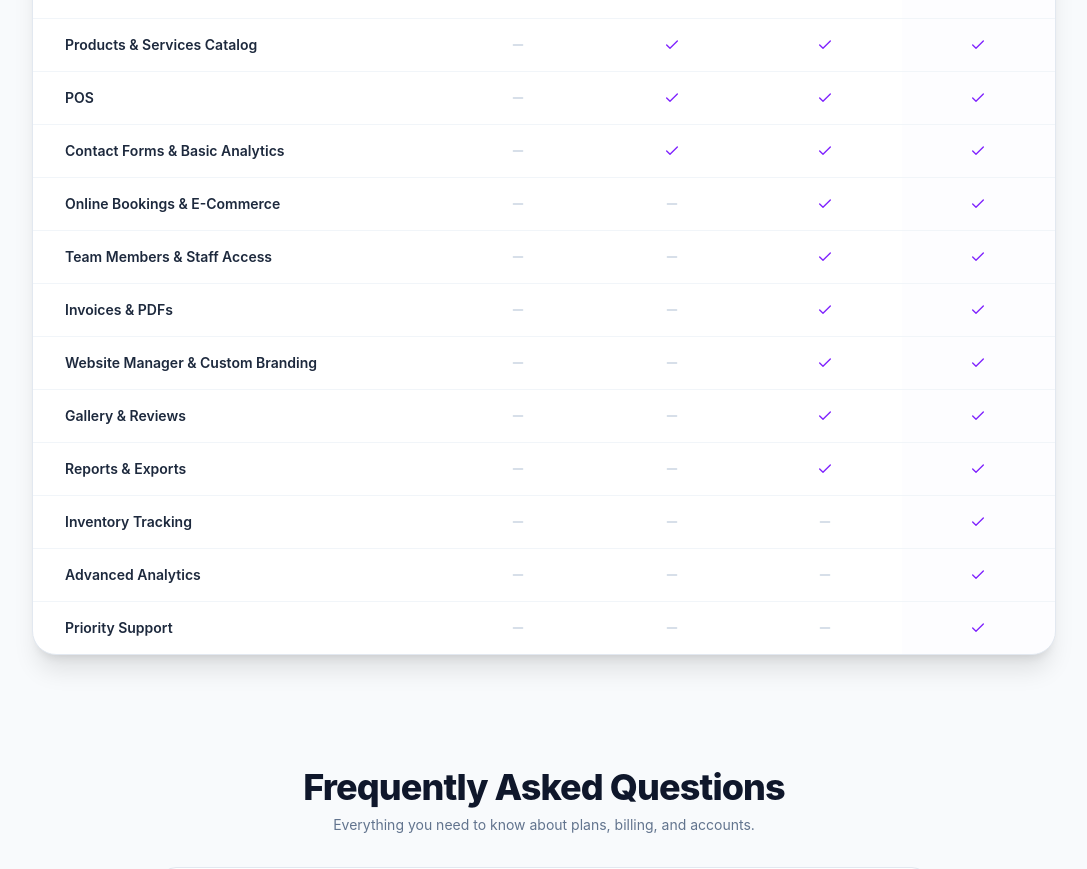
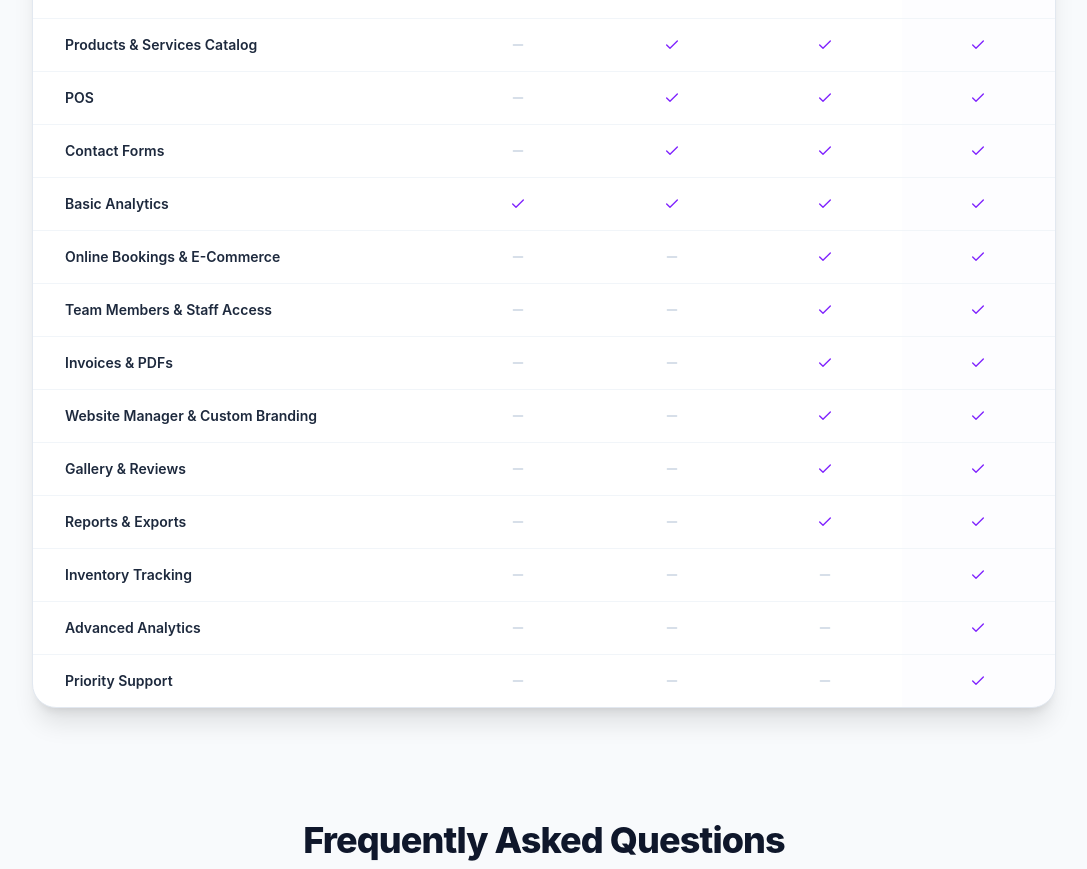
Before and after one commit to nkostaled-byte/My-Business-OS, a React (Vite) app: page /pricing in a window 1280 px wide. Shown: the part 1860-2729 px from the top of the page, without its empty margins (96-1183 px from the left). Built offline with nearby package versions, Linux system fonts and the light colour scheme; no server answers.

Commit message:
Commit changes

```diff
--- a/src/config/plans.ts
+++ b/src/config/plans.ts
@@ -26,10 +26,10 @@ export const PLAN_NAMES: Record<string, string> = {
  * The Free tier includes Orders, Customers and Bookings.
  */
 export const PAGE_MIN_PLAN: Record<string, string> = {
+  '/app/analytics': 'free', // Analytics (available on Free)
   '/app/orders': 'free', // Orders
   '/app/customers': 'free', // Customers (CRM)
   '/app/bookings': 'free', // Bookings & Appointments
-  '/app/analytics': 'starter', // Basic Analytics
   '/app/pos': 'starter', // POS
   '/app/products': 'starter', // Products
   '/app/services': 'starter', // Services
--- a/src/pages/BillingPage.tsx
+++ b/src/pages/BillingPage.tsx
@@ -132,7 +132,8 @@ export const BillingPage: React.FC = () => {
     { feature: 'Overview Dashboard', free: true, starter: true, business: true, professional: true },
     { feature: 'Products & Services Catalog', free: false, starter: true, business: true, professional: true },
     { feature: 'POS', free: false, starter: true, business: true, professional: true },
-    { feature: 'Contact Forms & Basic Analytics', free: false, starter: true, business: true, professional: true },
+    { feature: 'Contact Forms', free: false, starter: true, business: true, professional: true },
+    { feature: 'Basic Analytics', free: true, starter: true, business: true, professional: true },
     { feature: 'Online Bookings & E-Commerce', free: false, starter: false, business: true, professional: true },
     { feature: 'Team Members & Staff Access', free: false, starter: false, business: true, professional: true },
     { feature: 'Invoices & PDFs', free: false, starter: false, business: true, professional: true },
--- a/src/pages/PricingPage.tsx
+++ b/src/pages/PricingPage.tsx
@@ -118,7 +118,8 @@ export const PricingPage: React.FC = () => {
     { feature: 'Overview Dashboard', free: true, starter: true, business: true, professional: true },
     { feature: 'Products & Services Catalog', free: false, starter: true, business: true, professional: true },
     { feature: 'POS', free: false, starter: true, business: true, professional: true },
-    { feature: 'Contact Forms & Basic Analytics', free: false, starter: true, business: true, professional: true },
+    { feature: 'Contact Forms', free: false, starter: true, business: true, professional: true },
+    { feature: 'Basic Analytics', free: true, starter: true, business: true, professional: true },
     { feature: 'Online Bookings & E-Commerce', free: false, starter: false, business: true, professional: true },
     { feature: 'Team Members & Staff Access', free: false, starter: false, business: true, professional: true },
     { feature: 'Invoices & PDFs', free: false, starter: false, business: true, professional: true },
```
